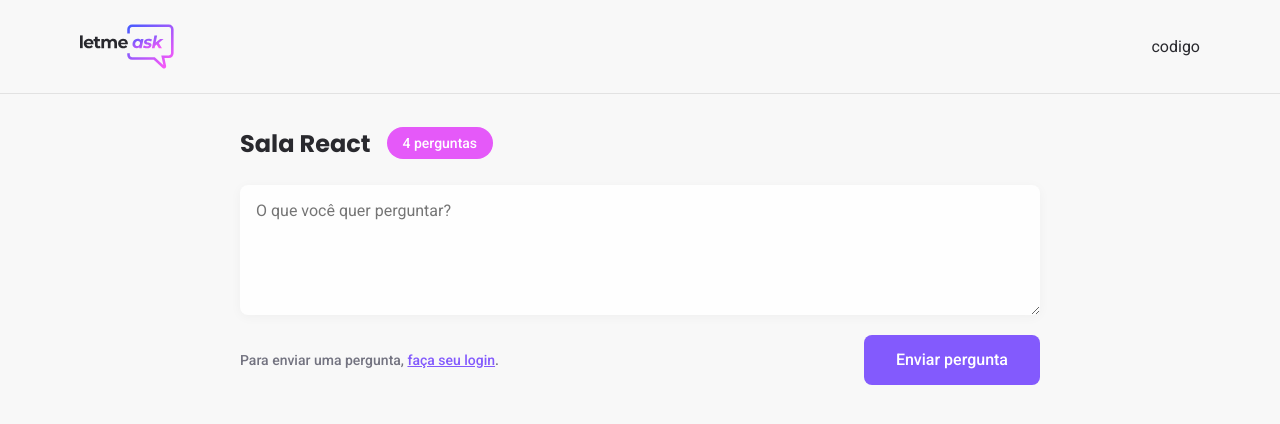
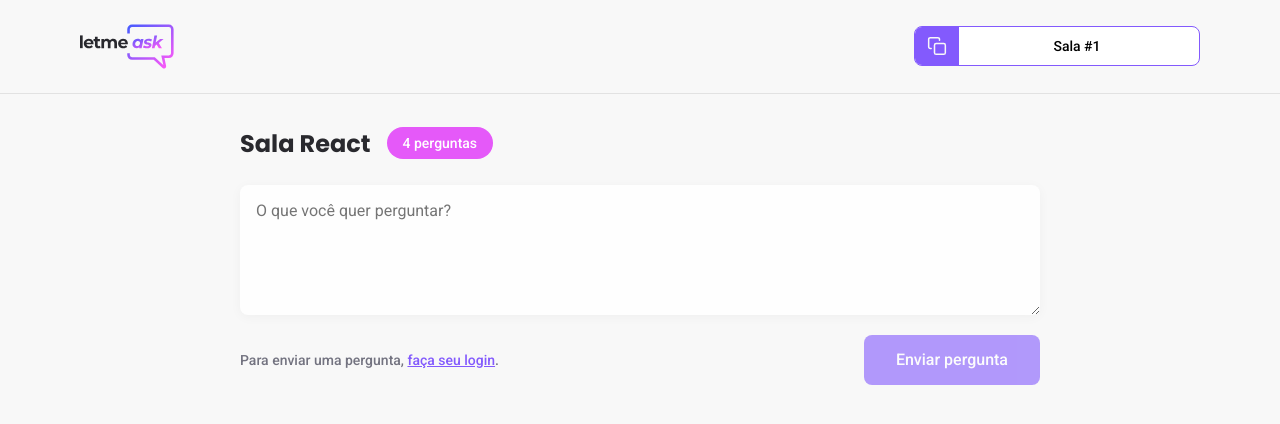
Before and after one commit to dudusohne/letmeask, a React (Create React App) app: page /rooms/1 in a window 1280 px wide. Shown: the top 424 px of the page. Built offline with nearby package versions, Linux system fonts and the light colour scheme; no server answers; the database is empty.

Commit message:
update database working (write)

```diff
--- a/src/components/RoomCode.tsx
+++ b/src/components/RoomCode.tsx
@@ -1,14 +1,20 @@
 import copyImg from '../assets/images/copy.svg';
 import '../styles/room-code.scss';
 
-export function RoomCode() {
+type RoomCodeProps = {
+    code: string;
+}
 
+export function RoomCode(props: RoomCodeProps) {
+    function copyRoomCodeToClipboard() {
+        navigator.clipboard.writeText(props.code)
+    }
     return (
-        <button className="room-code">
+        <button className="room-code" onClick={copyRoomCodeToClipboard}>
             <div>
                 <img src={copyImg} alt="copy-room-code" />
             </div>
-            <span>Sala #1982301237</span>
+            <span>Sala #{props.code}</span>
         </button>
     )
 }
--- a/src/pages/Room.tsx
+++ b/src/pages/Room.tsx
@@ -1,15 +1,65 @@
+import { useState, FormEvent, useEffect } from 'react';
+import { useParams } from 'react-router-dom';
+
+import { Button } from '../components/Button';
+import { RoomCode } from '../components/RoomCode';
+import { useAuth } from '../hooks/useAuth';
+import { database } from '../services/firebase';
 import logoImg from '../assets/images/logo.svg';
-import { Button } from '../components/Button';
 
 import '../styles/room.scss';
 
+type RoomParams = {
+    id: string;
+}
+
 export function Room() {
+    const { user } = useAuth();
+    const [newQuestion, setNewQuestion] = useState('');
+    const params = useParams<RoomParams>();
+    const roomId = params.id;
+
+    useEffect(() => {
+        const roomRef = database.ref(`rooms/${roomId}`);
+
+        roomRef.once('value', room => {
+            console.log(room.val());
+        })
+
+    }, [])
+
+    async function handleSendQuestion(event: FormEvent) {
+        event.preventDefault();
+
+        if (newQuestion.trim() === '') {
+            return;
+        }
+
+        if (!user) {
+            throw new Error('You must be loggen in');
+        }
+
+        const question = {
+            content: newQuestion,
+            author: {
+                name: user?.name,
+                avatar: user.avatar,
+            },
+            isHighlighted: false,
+            isAnswered: false
+        };
+
+        await database.ref(`rooms/${roomId}/questions`).push(question);
+
+        setNewQuestion('');
+    }
+
     return (
         <div id="page-room">
             <header>
                 <div className="content">
                     <img src={logoImg} alt="Letmeask" />
-                    <div>codigo</div>
+                    <RoomCode code={roomId} />
                 </div>
 
             </header>
@@ -18,13 +68,22 @@
                     <h1>Sala React</h1>
                     <span>4 perguntas</span>
                 </div>
-                <form>
+                <form onSubmit={handleSendQuestion}>
                     <textarea
                         placeholder="O que você quer perguntar?"
+                        onChange={event => setNewQuestion(event.target.value)}
+                        value={newQuestion}
                     />
                     <div className="form-footer">
-                        <span>Para enviar uma pergunta, <button>faça seu login</button>.</span>
-                        <Button>Enviar pergunta</Button>
+                        {user ? (
+                            <div className="user-info">
+                                <img src={user.avatar} alt={user.name} />
+                                <span>{user.name}</span>
+                            </div>
+                        ) : (
+                            <span>Para enviar uma pergunta, <button>faça seu login</button>.</span>
+                        )}
+                        <Button type="submit" disabled={!user}>Enviar pergunta</Button>
                     </div>
                 </form>
             </main>
--- a/src/styles/room-code.scss
+++ b/src/styles/room-code.scss
@@ -11,13 +11,19 @@
 
     div {
         background: #835afd;
-        padding: 0 12px;
+        padding:9px 12px;
         display: flex;
         justify-content: center;
         align-items: center;
     }
 
     span {
-        display: flex;
+        display: block;
+        align-self: center;
+        flex: 1;
+        padding: 0 16px 0 12px;
+        width: 240px;
+        font-size: 14px;
+        font-weight: 500;
     }
 }
--- a/src/styles/room.scss
+++ b/src/styles/room.scss
@@ -60,6 +60,24 @@
                 align-items: center;
                 margin-top: 16px;
 
+                .user-info {
+                    display: flex;
+                    align-items: center;
+
+                    > img {
+                        width: 32px;
+                        height: 32px;
+                        border-radius: 50%;
+                    }
+
+                    > span {
+                        margin-left: 8px;
+                        color: #29292e;
+                        font-weight: 500;
+                        font-size: 14px;
+                    }
+                }
+
                 span {
                     font-size: 14px;
                     color: #737380;
```
